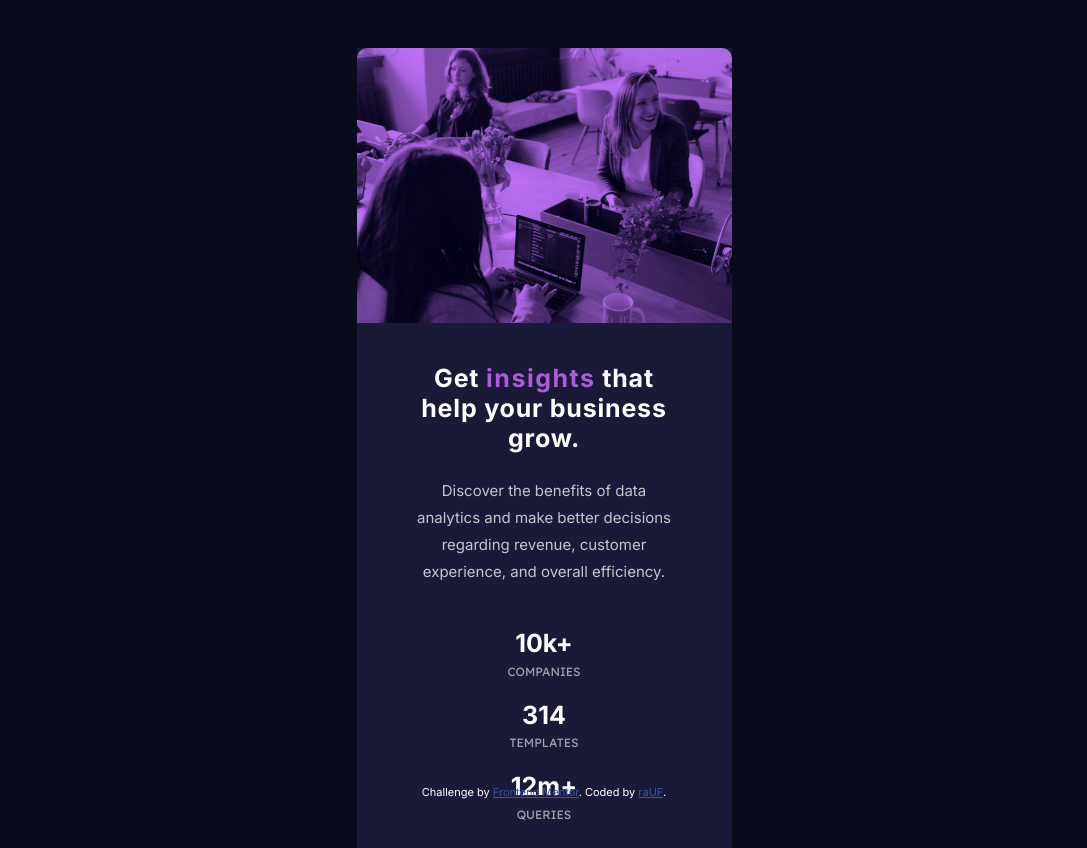
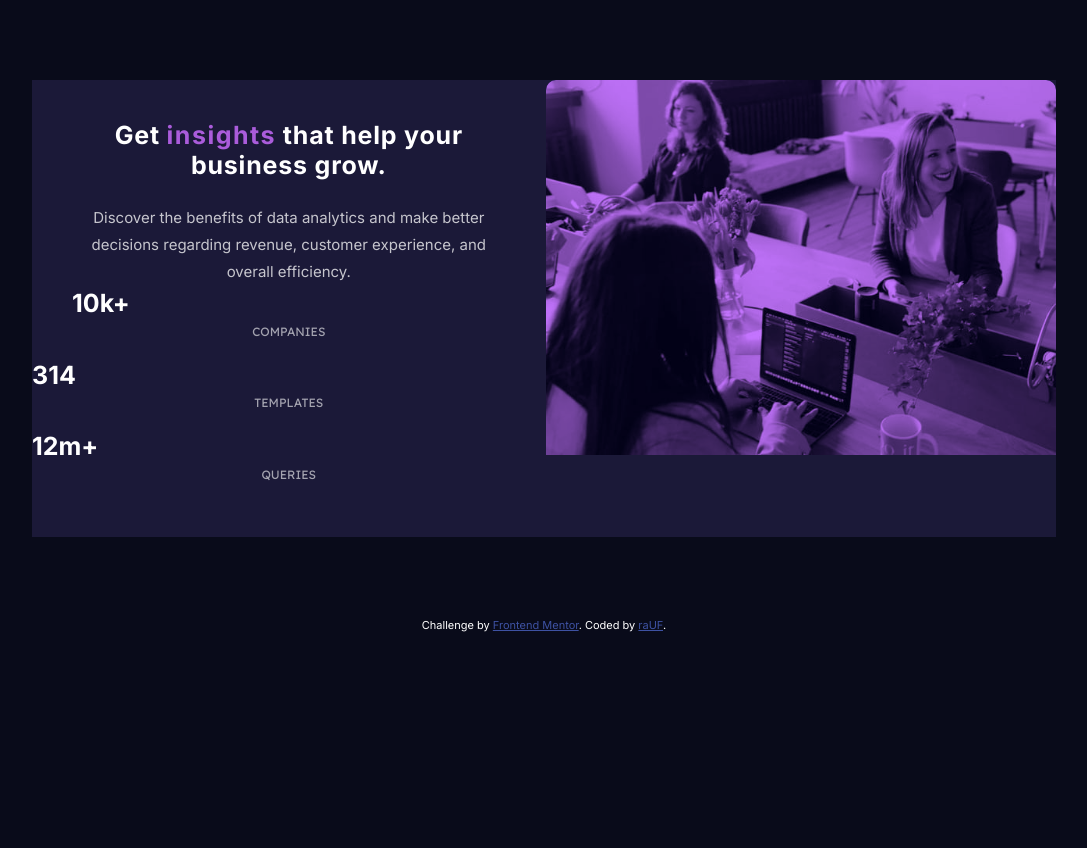
Before and after one commit to rauf-dev/fm-stats-preview-card-component, a plain HTML site: page index.html in a window 1280 px wide. Shown: the whole page, without its empty margins (96-1183 px from the left). After the commit the page ends 800 px from the top, so only its background shows below. Drawn offline with Linux system fonts and the light colour scheme.

Commit message:
Using Flex.tweaks to  Mobile layout done.

```diff
--- a/index.html
+++ b/index.html
@@ -20,6 +20,7 @@
         <!-- <div class="header-image__overlay-color"></div> -->
         <img src="./images/image-header-mobile.jpg" alt="">
       </div>
+      <div class="header-content">
         <h1 class="header-title header-item">
           Get <span class="header-title__insights">insights</span> that help your business grow.
         </h1>
@@ -47,6 +48,8 @@
             </span>
           </span>
         </div>
+
+      </div>
     </div>
   </main>
 
--- a/style.css
+++ b/style.css
@@ -106,21 +106,16 @@ body {
 main {
   width: 100%;
   display: flex;
-align-content: center;
-justify-content: center;
-
+  align-content: center;
+  justify-content: center;
 }
 
 .header {
   background-color: var(--dark-desaturated-blue-card-background);
   height: 100%;
   width: 375px;
-  margin-top: 3rem;
+  margin: 5rem 0;
 }
-
-  .header-stats{
-
-  }
 
 .header-image {
   height: 100%;
@@ -135,7 +130,6 @@ justify-content: center;
   mix-blend-mode: overlay;
   object-fit: contain;
 }
-
 
 .header-item {
   text-align: center;
@@ -177,13 +171,12 @@ justify-content: center;
   color: var(--slightly-transparent-white-stat-headings);
   margin-bottom: 1rem;
 }
-@media (min-width:376px){
-
+@media (min-width: 376px) {
 }
 
-footer{
-  position: fixed;
-  bottom: 0;
+footer {
+  /* position: fixed;
+  bottom: 0; */
   width: 100%;
 }
 .attribution {
@@ -194,3 +187,16 @@ footer{
 .attribution a {
   color: hsl(228, 45%, 44%);
 }
+
+@media (min-width: 800px) {
+  main {
+  }
+  .header {
+    width: 80%;
+    display: flex;
+    flex-direction: row-reverse;
+  }
+  .header-stats {
+    display: inline;
+  }
+}
```
Lines whose indentation alone changed are shown as unchanged.
